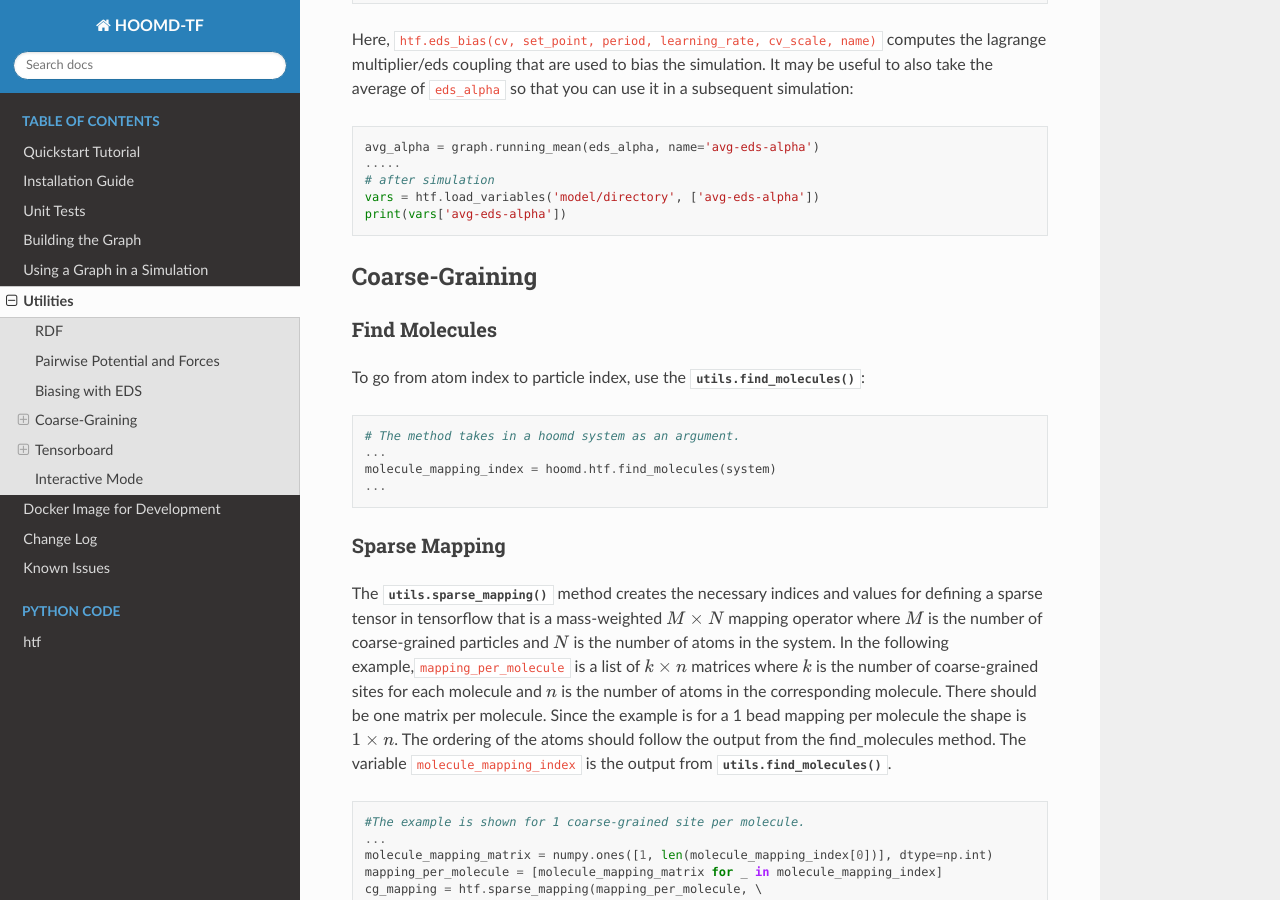
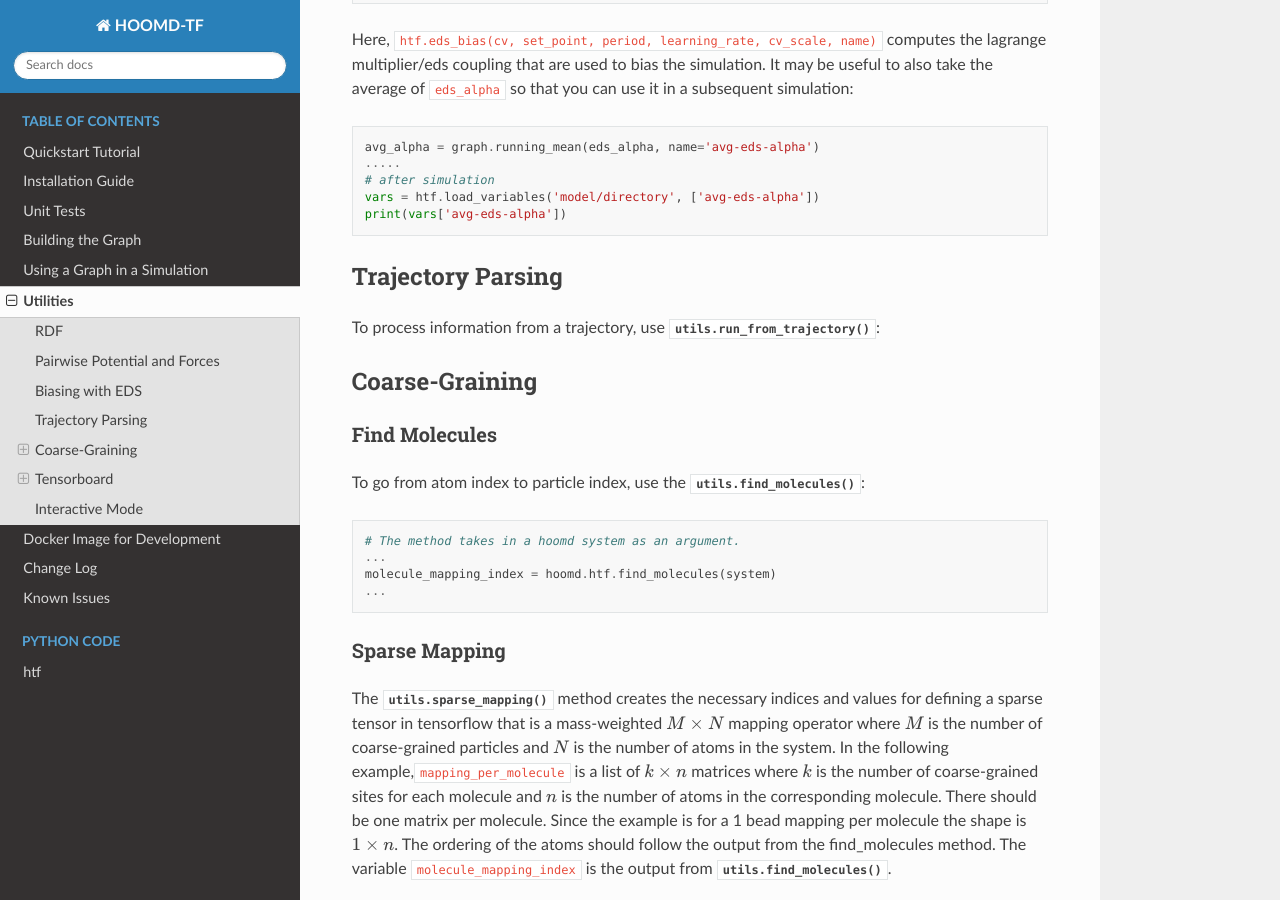
Before and after one commit to ur-whitelab/hoomd-tf, a Sphinx documentation site: the page built from sphinx-docs/source/utilities.rst, in a window 1280 px wide and 900 px high, scrolled down 938 px. Built offline with Sphinx 7.4.7 and the Read the Docs theme 2.0.0, drawn with Linux system fonts in a browser that asks for light colours.

Commit message:
Update utilities.rst
Doc added for trajectory parsing

```diff
--- a/sphinx-docs/source/utilities.rst
+++ b/sphinx-docs/source/utilities.rst
@@ -69,6 +69,14 @@ simulation:
     # after simulation
     vars = htf.load_variables('model/directory', ['avg-eds-alpha'])
     print(vars['avg-eds-alpha'])
+
+.. _traj_parsing:
+
+Trajectory Parsing
+----------------
+
+To process information from a trajectory, use
+:py:meth:`utils.run_from_trajectory`:
 
 .. _coarse_graining:
 
```
